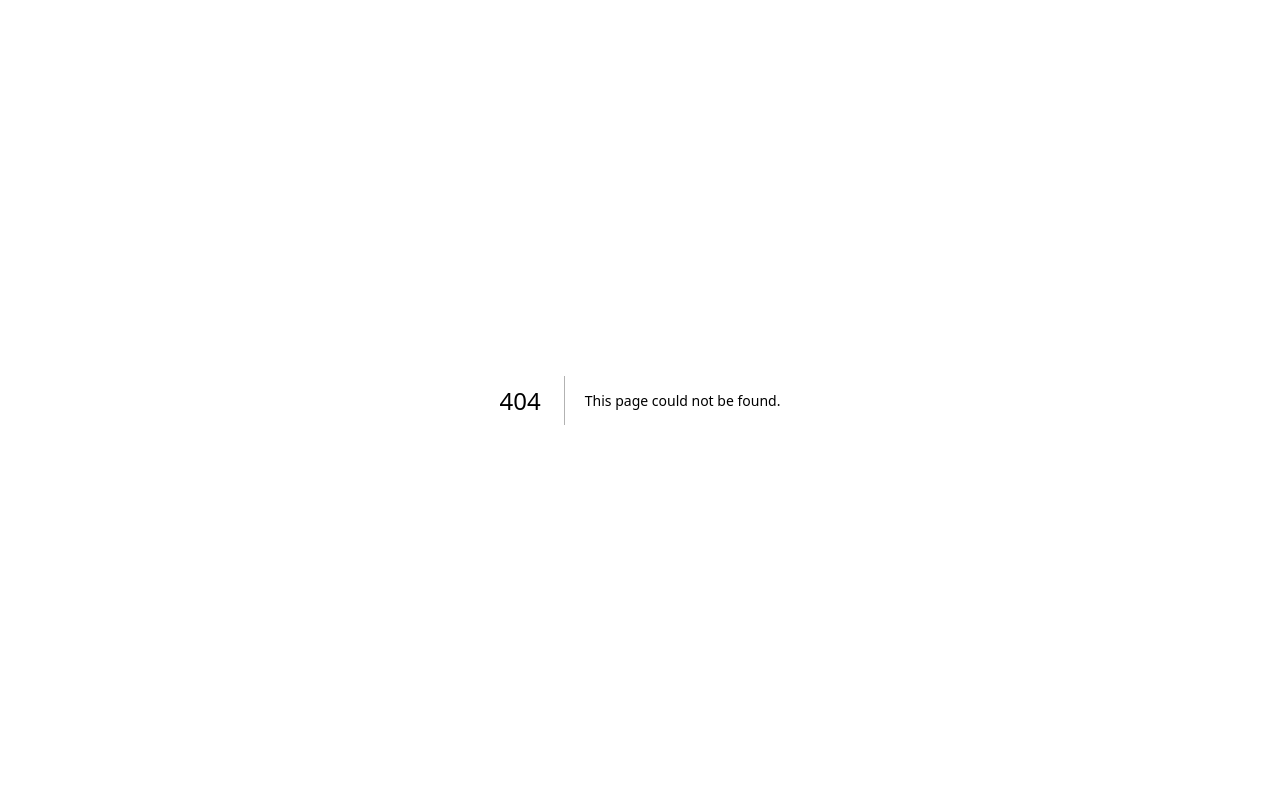
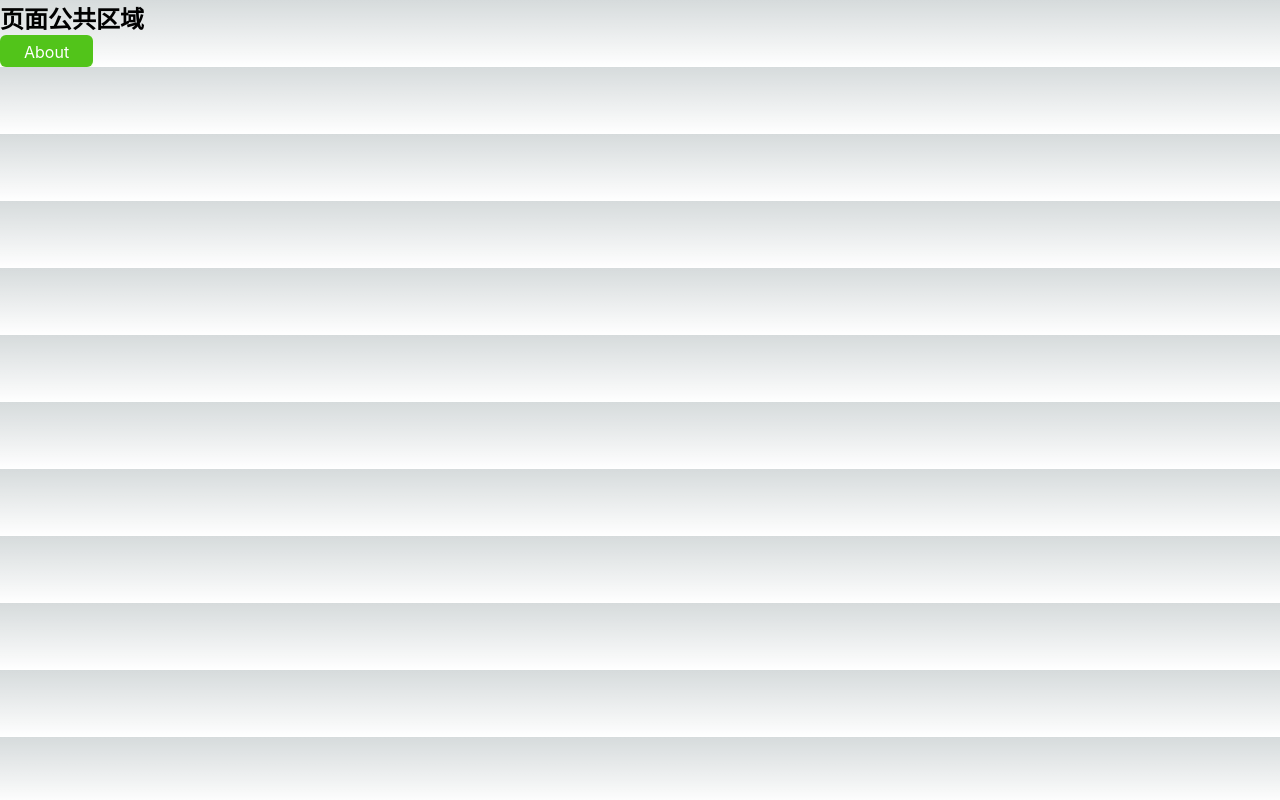
Before and after one commit to luozyiii/next-antd-pc, a Next.js app: page /about in a window 1280 px wide. Before the commit this address had no page. Built offline with nearby package versions, Linux system fonts and the light colour scheme.

Commit message:
feat: 路由/SEO

```diff
--- /dev/null
+++ b/src/app/about/page.tsx
@@ -0,0 +1,16 @@
+import React from "react";
+import { Button, ConfigProvider } from "antd";
+import theme from "@/theme/themeConfig";
+
+export const metadata = {
+  title: "About Page",
+  description: "this is 描述　",
+};
+
+const AboutPage = () => (
+  <ConfigProvider theme={theme}>
+    <Button type="primary">About　</Button>
+  </ConfigProvider>
+);
+
+export default AboutPage;
--- /dev/null
+++ b/src/app/blog/first/page.tsx
@@ -0,0 +1,4 @@
+const First = () => {
+  return <h1>第一篇文章　</h1>;
+};
+export default First;
--- /dev/null
+++ b/src/app/blog/page.tsx
@@ -0,0 +1,4 @@
+const Blog = () => {
+  return <h1>My blog</h1>;
+};
+export default Blog;
--- /dev/null
+++ b/src/app/blog/second/page.tsx
@@ -0,0 +1,4 @@
+const Second = () => {
+  return <h1>第二篇文章　</h1>;
+};
+export default Second;
--- a/src/app/layout.tsx
+++ b/src/app/layout.tsx
@@ -1,22 +1,25 @@
-import React from 'react';
-import { Inter } from 'next/font/google';
-import StyledComponentsRegistry from '../lib/AntdRegistry';
-import '@/app/globals.css';
+import React from "react";
+import { Inter } from "next/font/google";
+import StyledComponentsRegistry from "../lib/AntdRegistry";
+import "@/app/globals.css";
 
-const inter = Inter({ subsets: ['latin'] });
+const inter = Inter({ subsets: ["latin"] });
 
 export const metadata = {
-  title: 'Create Next App',
-  description: 'Generated by create next app',
+  title: "Create Next App",
+  description: "Generated by create next app",
 };
 
 const RootLayout = ({ children }: { children: React.ReactNode }) => (
   <html lang="en">
     <head>
-      <link rel='icon' href='/favicon.ico'/>
+      <link rel="icon" href="/favicon.ico" />
     </head>
     <body className={inter.className}>
-      <StyledComponentsRegistry>{children}</StyledComponentsRegistry>
+      <StyledComponentsRegistry>
+        <h2>页面公共区域　</h2>
+        {children}
+      </StyledComponentsRegistry>
     </body>
   </html>
 );
--- a/src/app/page.tsx
+++ b/src/app/page.tsx
@@ -1,6 +1,6 @@
-import React from 'react';
-import { Button, ConfigProvider } from 'antd';
-import theme from '../theme/themeConfig';
+import React from "react";
+import { Button, ConfigProvider } from "antd";
+import theme from "@/theme/themeConfig";
 
 const HomePage = () => (
   <ConfigProvider theme={theme}>
```
Also changed, not shown: src/app/blog/[blogId]/page.tsx (added, +9 -0 lines), 1 other file (tests, documents, lock files or other folders).
